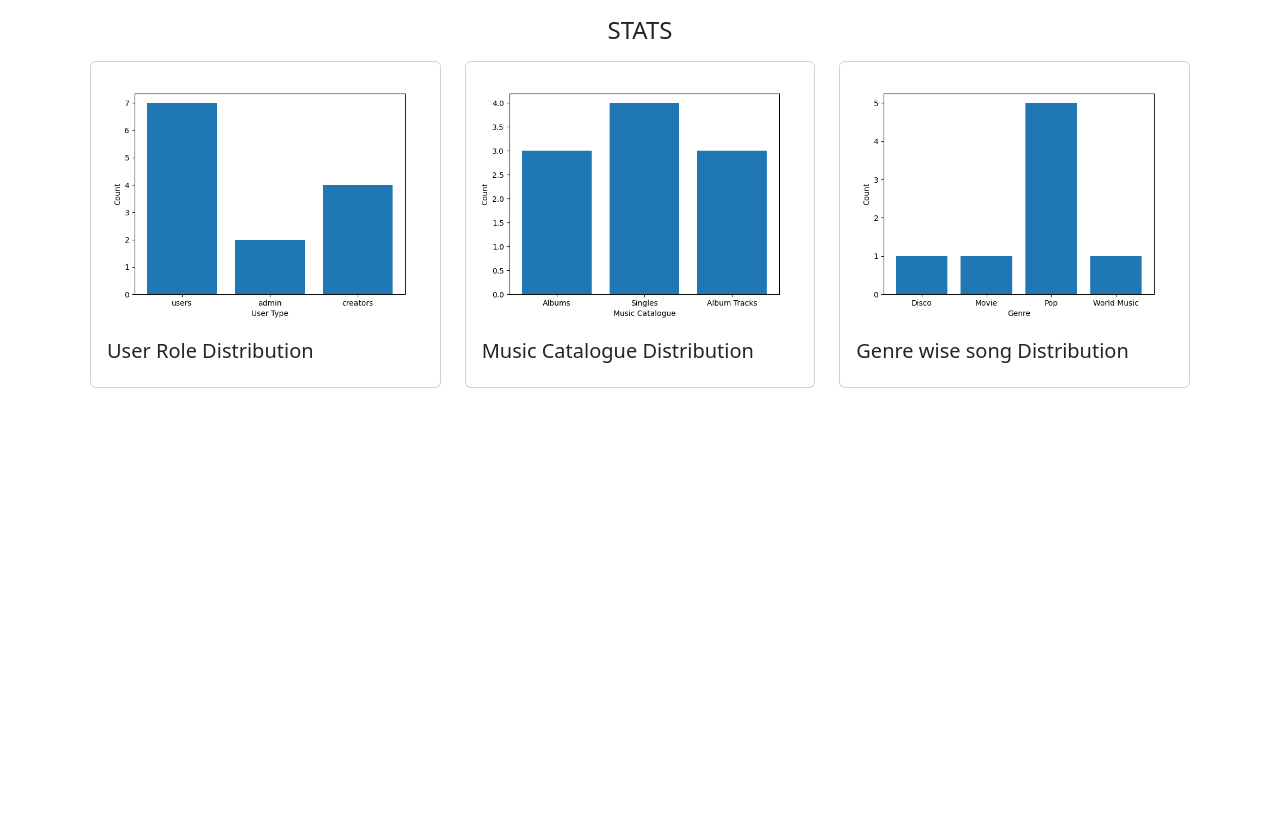
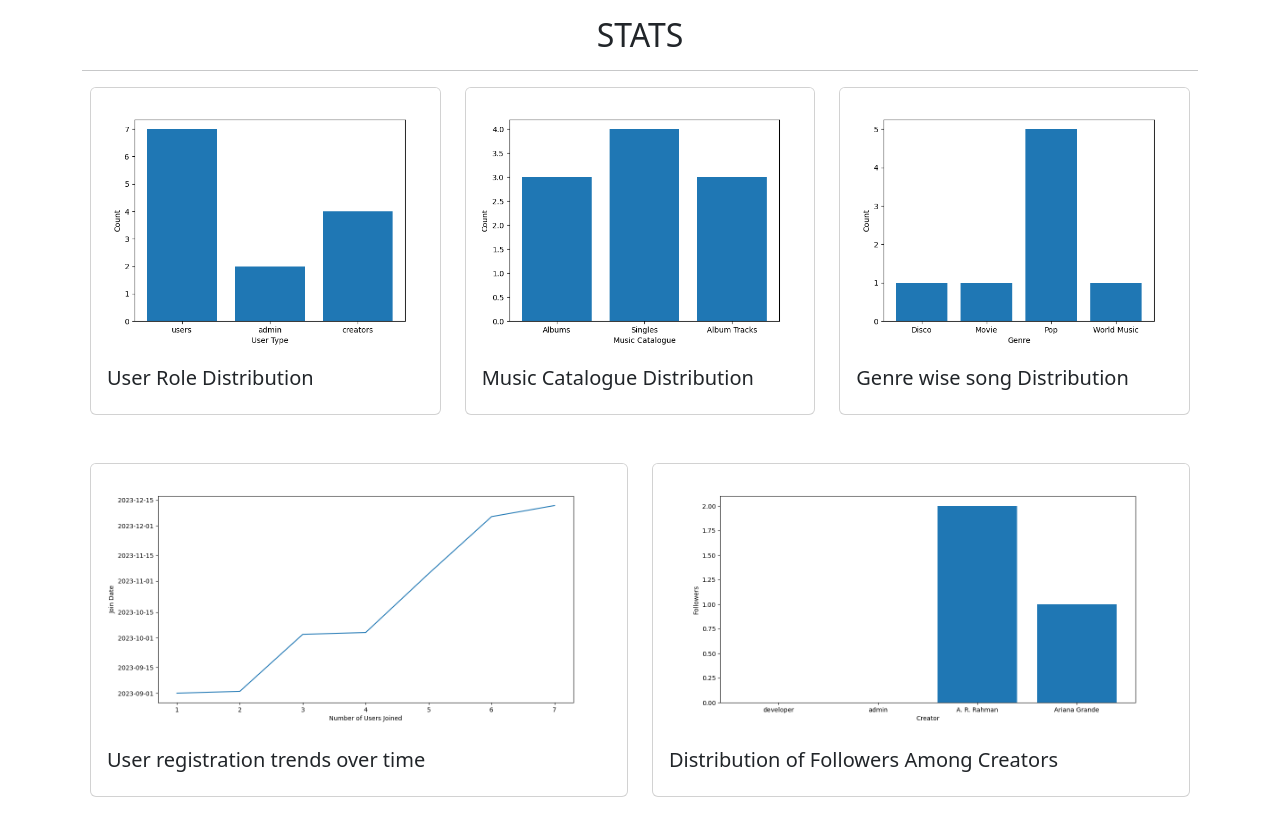
Before and after one commit to Eyuvaraj/Meloverse, a Python web app: template templates/admin/stats.html in a window 1280 px wide. Shown: the part 89-918 px from the top of the page. Before the commit the page ends 477 px from the top, so only its background shows below. Run offline with Jinja, Linux system fonts and the light colour scheme; the template is opened without the code that fills it, so the values that code supplies are empty; some libraries are stand-ins or nearby versions.

Commit message:
savepoint

```diff
--- a/templates/admin/stats.html
+++ b/templates/admin/stats.html
@@ -3,7 +3,8 @@
 {% block body %}
 <main class="flex-shrink-0">
     <div class="container">
-        <h4 class="text-center">STATS</h4>
+        <h2 class="text-center">STATS</h2>
+        <hr>
         <section class="mx-2 my-3">
             <div class="row row-cols-1 row-cols-md-3 g-4">
                 <div class="col">
@@ -35,8 +36,27 @@
                 </div>
             </div>
         </section>
+        <br>
         <section class="mx-2 my-2">
-
+            <div class="row row-cols-1 g-4">
+                <div class="col-6">
+                    <div class="card h-100">
+                        <img src="{{ url_for('static', filename='data_vis_assets/users_gained.png') }}"
+                            class="card-img-top">
+                        <div class="card-body">
+                            <h5 class="card-title">User registration trends over time</h5>
+                        </div>
+                    </div>
+                </div>
+                <div class="col-6">
+                    <div class="card h-100">
+                        <img src="{{ url_for('static', filename='data_vis_assets/creator_followers.png') }}"
+                            class="card-img-top">
+                        <div class="card-body">
+                            <h5 class="card-title">Distribution of Followers Among Creators</h5>
+                        </div>
+                    </div>
+                </div>
         </section>
     </div>
 </main>
```
Also changed, not shown: application/app_controllers/admin.py (+14 -4 lines), static/data_vis_assets/creator_followers.png (added).
